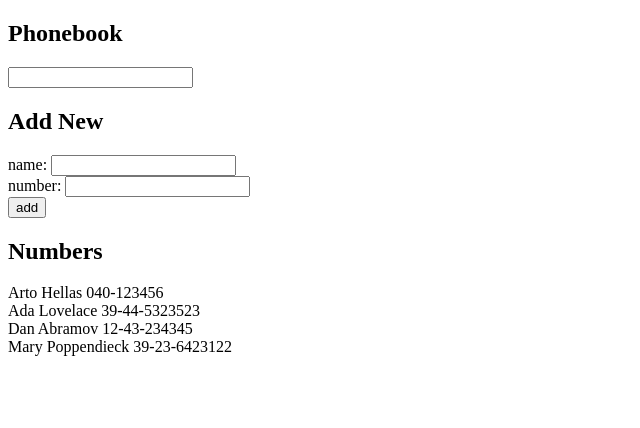
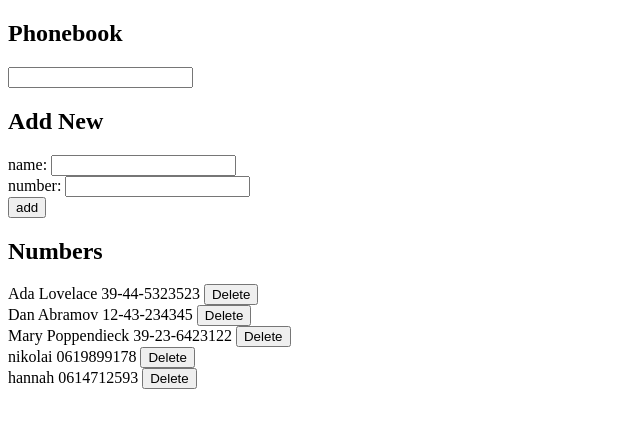
Before and after one commit to hesterbergnl/fullstackopen2022_submissions, a React (Create React App) app in the folder part2/phonebook/: page / in a window 1280 px wide. Shown: the top 428 px of the page, without its empty margins (0-640 px from the left). Built offline with nearby package versions, Linux system fonts and the light colour scheme; data requests are answered from the project's data file.

Commit message:
Ccmpleted exercises 2.12 to 2.15

```diff
--- a/part2/phonebook/db.json
+++ b/part2/phonebook/db.json
@@ -1,10 +1,5 @@
 {
-    "persons":[
-      {
-        "name": "Arto Hellas",
-        "number": "040-123456",
-        "id": 1
-      },
+  "persons": [
     {
       "name": "Ada Lovelace",
       "number": "39-44-5323523",
@@ -19,6 +14,16 @@
       "name": "Mary Poppendieck",
       "number": "39-23-6423122",
       "id": 4
+    },
+    {
+      "name": "nikolai",
+      "number": "0619899178",
+      "id": 5
+    },
+    {
+      "name": "hannah",
+      "number": "0614712593",
+      "id": 6
     }
   ]
 }
--- a/part2/phonebook/src/App.js
+++ b/part2/phonebook/src/App.js
@@ -1,8 +1,9 @@
 import { useState, useEffect } from 'react'
-import axios from 'axios'
+// import axios from 'axios'
 import Filter from './components/Filter'
 import PersonForm from './components/PersonForm'
 import Persons from './components/Persons'
+import personService from './services/personService.js'
 
 
 const App = () => {
@@ -13,11 +14,10 @@ const App = () => {
 
   useEffect(() => {
     console.log('effect')
-    axios
-      .get('http://localhost:3001/persons')
-      .then(response => {
+    personService.getAll()
+      .then(personsList => {
         console.log('promise fulfilled')
-        setPersons(response.data)
+        setPersons(personsList)
       })
   }, [])
 
@@ -36,25 +36,65 @@ const App = () => {
   const addNewName = (event) => {
     event.preventDefault()
 
-    var index = persons.findIndex(person => person.name === newName)
+    const p = persons.find(person => person.name === newName)
 
-    if(index === -1) {
+    if(typeof p === "undefined") {
       var newPerson = {
         name: newName,
         number: newNumber,
-        id: persons.length + 1,
       }
 
-      setPersons(persons.concat(newPerson))
-      setNewName('')
-      setNewNumber('')
+      personService.create(newPerson)
+        .then(returnedPerson => {
+          setPersons(persons.concat(returnedPerson))
+          setNewName('')
+          setNewNumber('')
+        })
     }
     else {
-      alert(`${newName} is already added to phonebook`)
+      const id = p.id
+
+      if (p.number === newNumber) {
+        alert(`${newName} exists in the phonebook with the number ${newNumber}, no changes made`)
+      }
+      else {
+        if (window.confirm(`${newName} exists in the phone, update phone number with ${newNumber}?`)) {
+
+          const updatedPerson = {...p, number: newNumber}
+
+          console.log(updatedPerson)
+
+          personService.update(p.id, updatedPerson)
+          .then(returnedPerson => {
+            setPersons(persons.map(per => per.id !== id ? per : returnedPerson))
+            setNewName('')
+            setNewNumber('')
+          })
+          .catch(error => {
+            alert(`Error updating server entry for ${newName}`)
+            setPersons(persons.filter(p => p.id !== id))
+          })
+        }
+      }
     }
   }
 
   const personsToShow = (filter === '') ? persons : persons.filter(person => person.name.toLowerCase().includes(filter.toLowerCase()))
+
+  const deleteMeMethod = (id) => {
+    console.log(`need to delete: ${id}`)
+
+    const lostSoul = persons.find(person => person.id === id)
+
+    if(window.confirm(`Continue to delete ${lostSoul.name}?`)) {
+      personService.deleteItem(id)
+      .then(deletedItem => {
+        // console.log(deletedItem)
+        const oneLessPersons = persons.filter(person => person.id !== id)
+        setPersons(oneLessPersons)
+      })
+    }
+  }
 
   return (
     <div>
@@ -68,7 +108,7 @@ const App = () => {
 
       <h2>Numbers</h2>
 
-      {personsToShow.map(person => <Persons key={person.id} person={person} />)}
+      {personsToShow.map(person => <Persons key={person.id} person={person} deleteMethod={() => deleteMeMethod(person.id)}/>)}
 
     </div>
   )
--- a/part2/phonebook/src/components/Persons.js
+++ b/part2/phonebook/src/components/Persons.js
@@ -1,5 +1,5 @@
-const Persons = ({person}) => {
-  return <div> {person.name} {person.number} </div>
+const Persons = ({person, deleteMethod}) => {
+  return <div> {person.name} {person.number} <button onClick={deleteMethod}>Delete</button></div>
 }
 
 export default Persons
--- /dev/null
+++ b/part2/phonebook/src/services/personService.js
@@ -0,0 +1,26 @@
+import axios from 'axios'
+const baseUrl = 'http://localhost:3001/persons'
+
+const getAll = () => {
+    const request = axios.get(baseUrl)
+    return request.then(response => response.data)
+}
+
+const create = (newObject) => {
+    const request = axios.post(baseUrl, newObject)
+    return request.then(response => response.data)
+}
+
+const update = (id, newObject) => {
+    const request = axios.put(`${baseUrl}/${id}`, newObject)
+    return request.then(response => response.data)
+}
+
+const deleteItem = (id) => {
+    const request = axios.delete(`${baseUrl}/${id}`)
+    return request.then(response => response.data)
+}
+
+const personService = { getAll, create, update, deleteItem }
+
+export default personService
```
Lines whose indentation alone changed are shown as unchanged.
